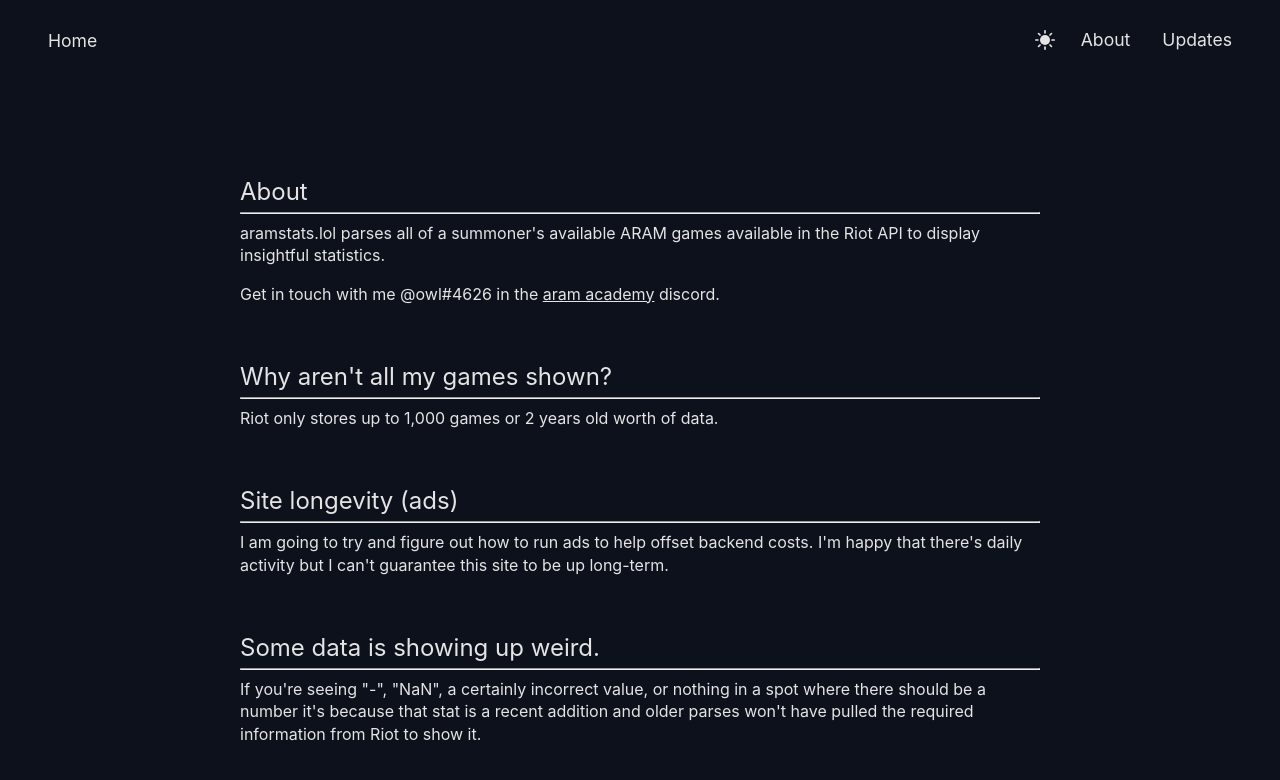
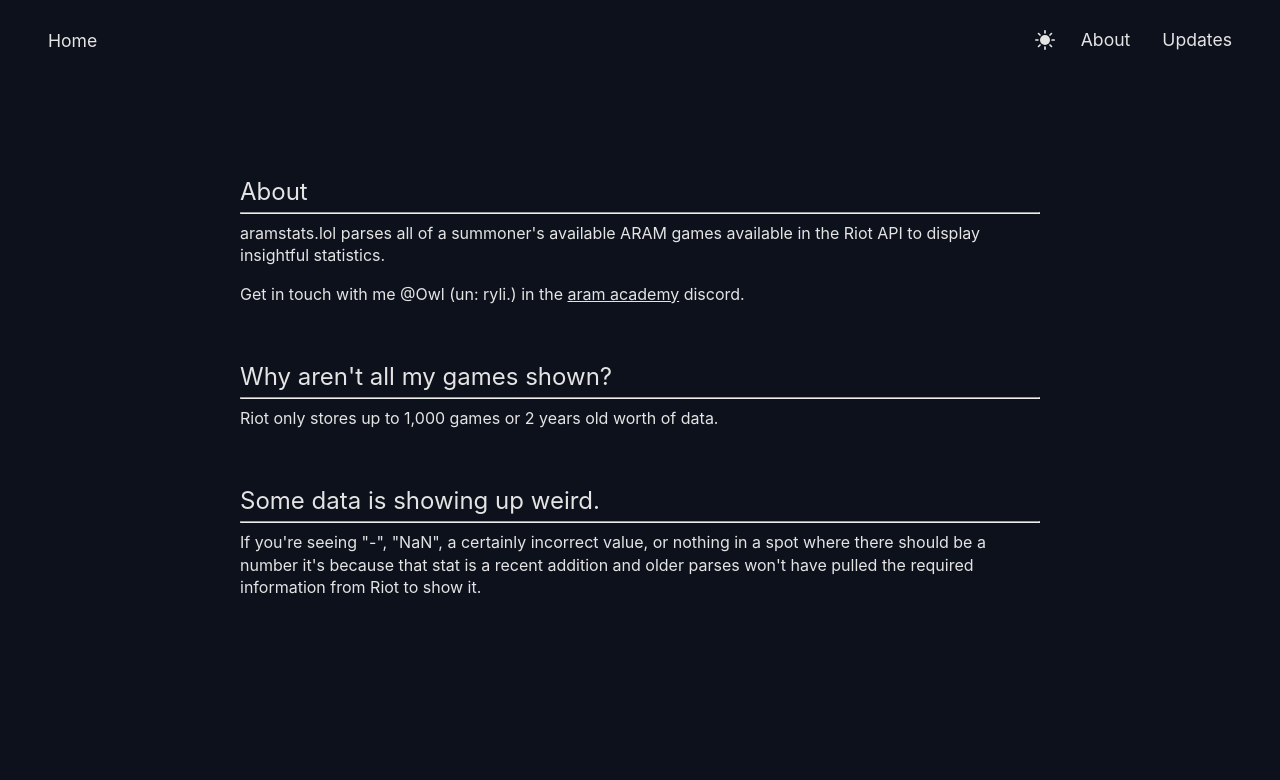
Before and after one commit to rleaf/aramstats, a Vue app: page /about in a window 1280 px wide. Shown: the top 780 px of the page. Built offline with nearby package versions, Linux system fonts and the light colour scheme; what vue-head would draw is missing.

Commit message:
discord username update

```diff
--- a/src/views/AboutView.vue
+++ b/src/views/AboutView.vue
@@ -7,7 +7,7 @@
         aramstats.lol parses all of a summoner's available ARAM games available in the Riot API to display insightful statistics.
       </p>
       <p>
-        Get in touch with me @owl#4626 in the <a href="https://discord.gg/MydvqhqWmM">aram academy</a> discord.
+        Get in touch with me @Owl (un: ryli.) in the <a href="https://discord.gg/MydvqhqWmM">aram academy</a> discord.
       </p>
     </div>
     <div class="about-block">
@@ -15,13 +15,6 @@
       <hr>
       <p>
         Riot only stores up to 1,000 games or 2 years old worth of data.
-      </p>
-    </div>
-    <div class="about-block">
-      <h2>Site longevity (ads)</h2>
-      <hr>
-      <p>
-        I am going to try and figure out how to run ads to help offset backend costs. I'm happy that there's daily activity but I can't guarantee this site to be up long-term.
       </p>
     </div>
     <div class="about-block">
```
Also changed, not shown: notes.txt (added).
